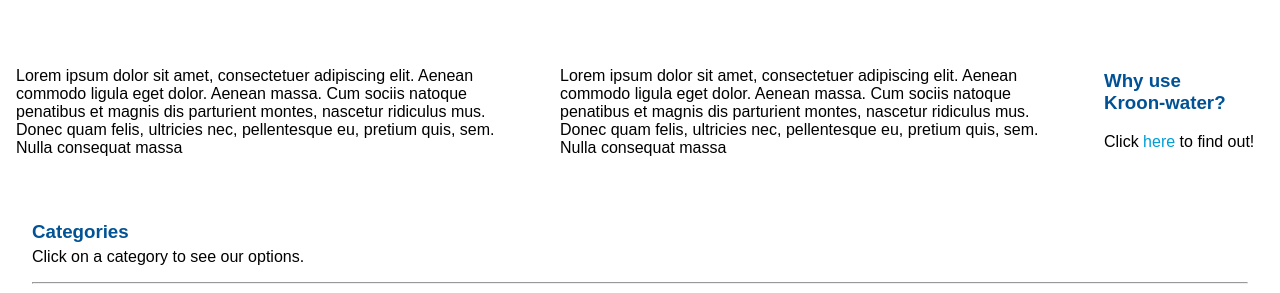
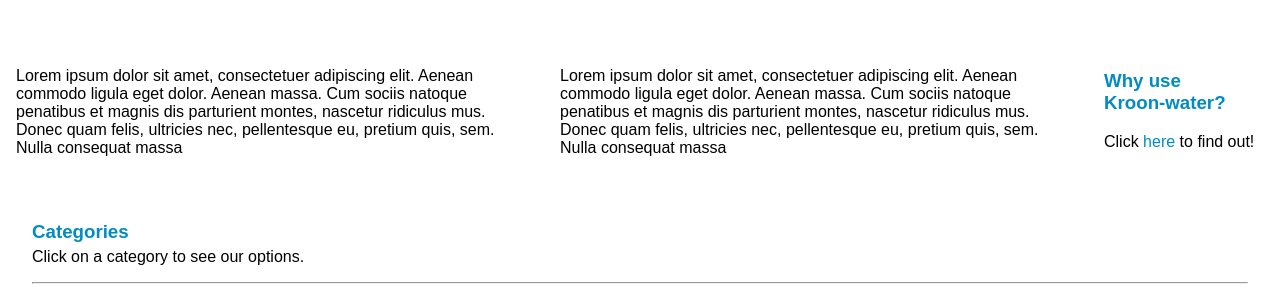
Before and after one commit to CorneliusFrylinck/Kroonwater, a React (Create React App) app: page / in a window 1280 px wide. Shown: the part 614-907 px from the top of the page. Built offline with nearby package versions, Linux system fonts and the light colour scheme.

Commit message:
Updated colors

```diff
--- a/src/Components/Pages/Landing/landing.css
+++ b/src/Components/Pages/Landing/landing.css
@@ -43,7 +43,7 @@
 
 .why-use-us-h3 {
     padding-right: 2rem;
-    color: #015295;
+    color: #008CC3;
 }
 
 .nav-bar-placeholder {
@@ -53,7 +53,7 @@
 }
 
 .category-header {
-    color: #025396;
+    color: #008CC3;
     margin-bottom: 0;
 }
 
@@ -83,5 +83,5 @@
 
 a {
     text-decoration: none;
-    color: #009DD3;
+    color: #008CC3;
 }
```
